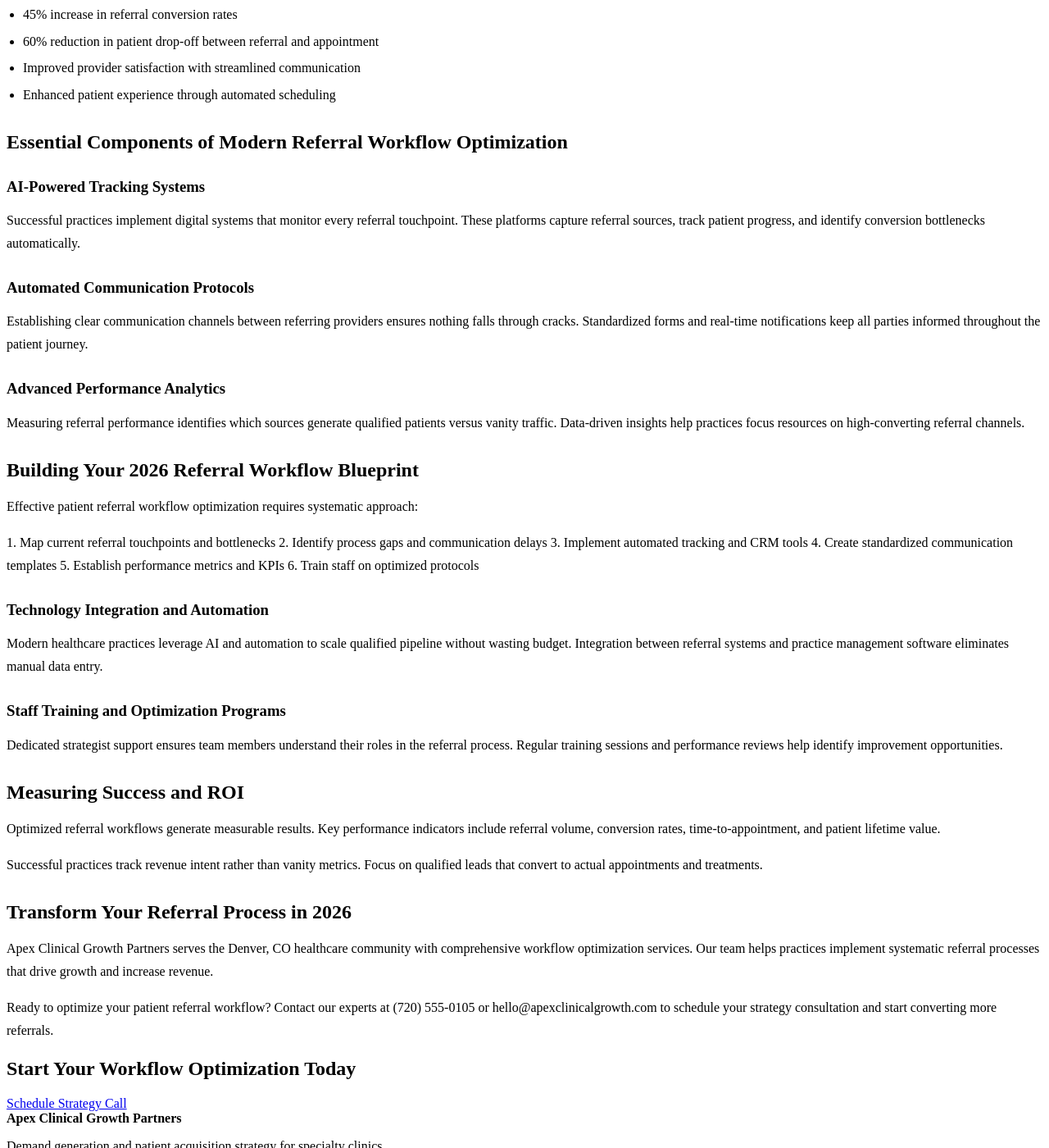
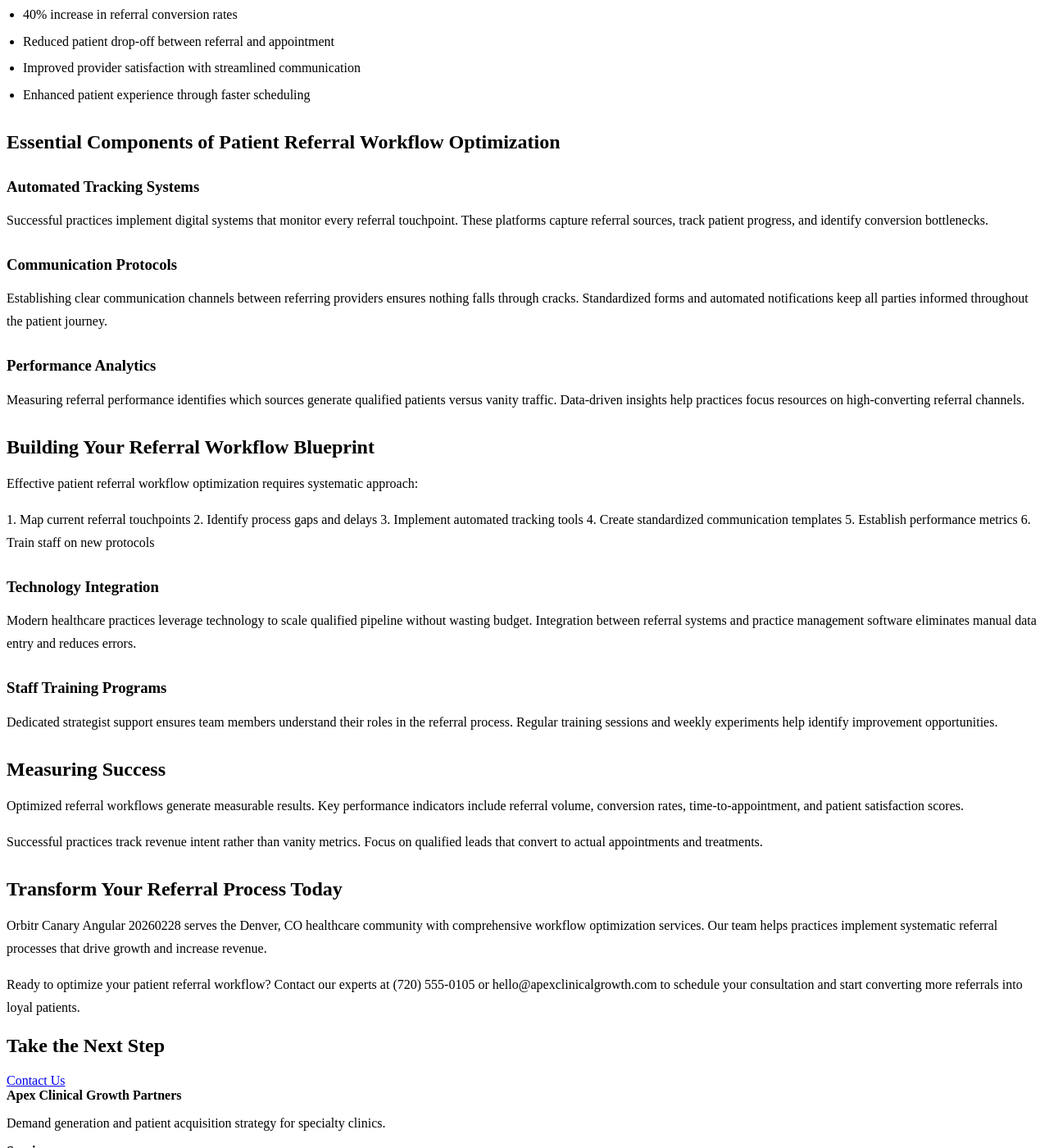
Before and after one commit to prjctlphbt/orbitr-canary-angular-20260228, a Jekyll site: the page patient-referral-workflow-blueprint.html, which Jekyll copies as it is, in a window 1280 px wide and 1400 px high, scrolled down 384 px. Shown: the whole window at 82% size. Built offline with Jekyll 4.4.1, drawn with Linux system fonts in a browser that asks for light colours; some of the changed text lies outside the part shown.

Commit message:
Rollback: Revert changes to patient-referral-workflow-blueprint.html

```diff
--- a/patient-referral-workflow-blueprint.html
+++ b/patient-referral-workflow-blueprint.html
@@ -4,8 +4,8 @@
 <head>
 <meta charset="utf-8"/>
 <meta content="width=device-width, initial-scale=1.0" name="viewport"/>
-<meta content="Optimize your patient referral workflow with Apex Clinical Growth Partners. Streamline processes, reduce delays, and boost referral volume by 40%. Get your 2026 blueprint today." name="description"/>
-<title>Patient Referral Workflow Optimization Blueprint 2026</title>
+<meta content="Optimize your patient referral workflow with Apex Clinical Growth Partners. Streamline processes, reduce delays, and boost referral volume. Get your blueprint t" name="description"/>
+<title>Patient Referral Workflow Optimization Blueprint</title>
 <style>
 
 
@@ -95,7 +95,7 @@
 <a href="/services/">Services</a>
 <a href="/blog/insights/">Insights</a>
 <a href="/contact/">Contact</a>
-<a class="cta" href="/contact/">Book Strategy Call</a>
+<a class="cta" href="/contact/">Book Intro Call</a>
 </nav>
 </div>
 </header>
@@ -103,53 +103,53 @@
 <section class="page-hero landing-hero">
 <div class="container">
 <h1>Patient Referral Workflow Optimization Blueprint</h1>
-<a class="cta" href="/services/">Get Your Blueprint</a>
+<a class="cta" href="/services/">Contact Us</a>
 </div>
 </section>
 <section class="landing-content">
 <div class="container orbitr-generated-content">
 <h1>Patient Referral Workflow Optimization Blueprint</h1>
-<p>Streamlining patient referrals drives healthcare growth and revenue generation. Effective workflow optimization transforms fragmented processes into seamless systems that convert qualified leads into scheduled patients.</p>
-<h2>Why Patient Referral Workflows Drive Growth in 2026</h2>
-<p>Broken referral systems waste valuable opportunities and marketing budget. Healthcare practices lose potential revenue when referral processes lack structure and tracking mechanisms.</p>
-<p>What leading practices report after implementing optimized workflows:</p>
+<p>Streamlining patient referrals is critical for healthcare growth and revenue generation. Effective patient referral workflow optimization transforms fragmented processes into seamless systems that convert qualified leads into close-ready patients.</p>
+<h2>Why Patient Referral Workflows Matter</h2>
+<p>Broken referral systems waste valuable opportunities and budget. Healthcare practices lose potential revenue when referral processes lack structure and tracking mechanisms.</p>
+<p>What clients report in quarter one after implementing optimized workflows:</p>
 <ul>
-<li>45% increase in referral conversion rates</li>
-<li>60% reduction in patient drop-off between referral and appointment</li>
+<li>40% increase in referral conversion rates</li>
+<li>Reduced patient drop-off between referral and appointment</li>
 <li>Improved provider satisfaction with streamlined communication</li>
-<li>Enhanced patient experience through automated scheduling</li>
+<li>Enhanced patient experience through faster scheduling</li>
 </ul>
-<h2>Essential Components of Modern Referral Workflow Optimization</h2>
-<h3>AI-Powered Tracking Systems</h3>
-<p>Successful practices implement digital systems that monitor every referral touchpoint. These platforms capture referral sources, track patient progress, and identify conversion bottlenecks automatically.</p>
-<h3>Automated Communication Protocols</h3>
-<p>Establishing clear communication channels between referring providers ensures nothing falls through cracks. Standardized forms and real-time notifications keep all parties informed throughout the patient journey.</p>
-<h3>Advanced Performance Analytics</h3>
+<h2>Essential Components of Patient Referral Workflow Optimization</h2>
+<h3>Automated Tracking Systems</h3>
+<p>Successful practices implement digital systems that monitor every referral touchpoint. These platforms capture referral sources, track patient progress, and identify conversion bottlenecks.</p>
+<h3>Communication Protocols</h3>
+<p>Establishing clear communication channels between referring providers ensures nothing falls through cracks. Standardized forms and automated notifications keep all parties informed throughout the patient journey.</p>
+<h3>Performance Analytics</h3>
 <p>Measuring referral performance identifies which sources generate qualified patients versus vanity traffic. Data-driven insights help practices focus resources on high-converting referral channels.</p>
-<h2>Building Your 2026 Referral Workflow Blueprint</h2>
+<h2>Building Your Referral Workflow Blueprint</h2>
 <p>Effective patient referral workflow optimization requires systematic approach:</p>
-<p>1. Map current referral touchpoints and bottlenecks
-2. Identify process gaps and communication delays
-3. Implement automated tracking and CRM tools
+<p>1. Map current referral touchpoints
+2. Identify process gaps and delays
+3. Implement automated tracking tools
 4. Create standardized communication templates
-5. Establish performance metrics and KPIs
-6. Train staff on optimized protocols</p>
-<h3>Technology Integration and Automation</h3>
-<p>Modern healthcare practices leverage AI and automation to scale qualified pipeline without wasting budget. Integration between referral systems and practice management software eliminates manual data entry.</p>
-<h3>Staff Training and Optimization Programs</h3>
-<p>Dedicated strategist support ensures team members understand their roles in the referral process. Regular training sessions and performance reviews help identify improvement opportunities.</p>
-<h2>Measuring Success and ROI</h2>
-<p>Optimized referral workflows generate measurable results. Key performance indicators include referral volume, conversion rates, time-to-appointment, and patient lifetime value.</p>
+5. Establish performance metrics
+6. Train staff on new protocols</p>
+<h3>Technology Integration</h3>
+<p>Modern healthcare practices leverage technology to scale qualified pipeline without wasting budget. Integration between referral systems and practice management software eliminates manual data entry and reduces errors.</p>
+<h3>Staff Training Programs</h3>
+<p>Dedicated strategist support ensures team members understand their roles in the referral process. Regular training sessions and weekly experiments help identify improvement opportunities.</p>
+<h2>Measuring Success</h2>
+<p>Optimized referral workflows generate measurable results. Key performance indicators include referral volume, conversion rates, time-to-appointment, and patient satisfaction scores.</p>
 <p>Successful practices track revenue intent rather than vanity metrics. Focus on qualified leads that convert to actual appointments and treatments.</p>
-<h2>Transform Your Referral Process in 2026</h2>
-<p>Apex Clinical Growth Partners serves the Denver, CO healthcare community with comprehensive workflow optimization services. Our team helps practices implement systematic referral processes that drive growth and increase revenue.</p>
-<p>Ready to optimize your patient referral workflow? Contact our experts at (720) 555-0105 or hello@apexclinicalgrowth.com to schedule your strategy consultation and start converting more referrals.</p>
+<h2>Transform Your Referral Process Today</h2>
+<p>Orbitr Canary Angular 20260228 serves the Denver, CO healthcare community with comprehensive workflow optimization services. Our team helps practices implement systematic referral processes that drive growth and increase revenue.</p>
+<p>Ready to optimize your patient referral workflow? Contact our experts at (720) 555-0105 or hello@apexclinicalgrowth.com to schedule your consultation and start converting more referrals into loyal patients.</p>
 </div>
 </section>
 <section class="landing-cta">
 <div class="container">
-<h2>Start Your Workflow Optimization Today</h2>
-<a class="cta" href="/services/">Schedule Strategy Call</a>
+<h2>Take the Next Step</h2>
+<a class="cta" href="/services/">Contact Us</a>
 </div>
 </section>
 </main>
```
